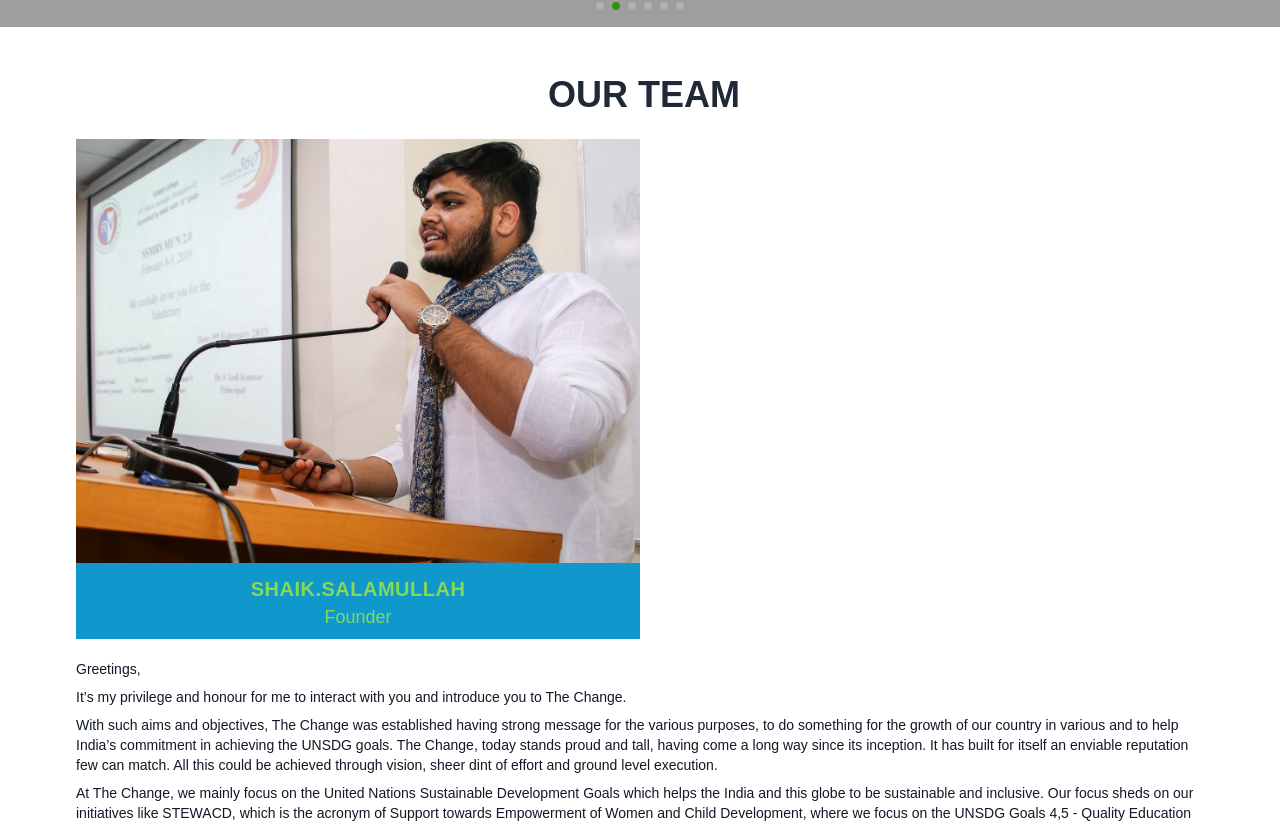
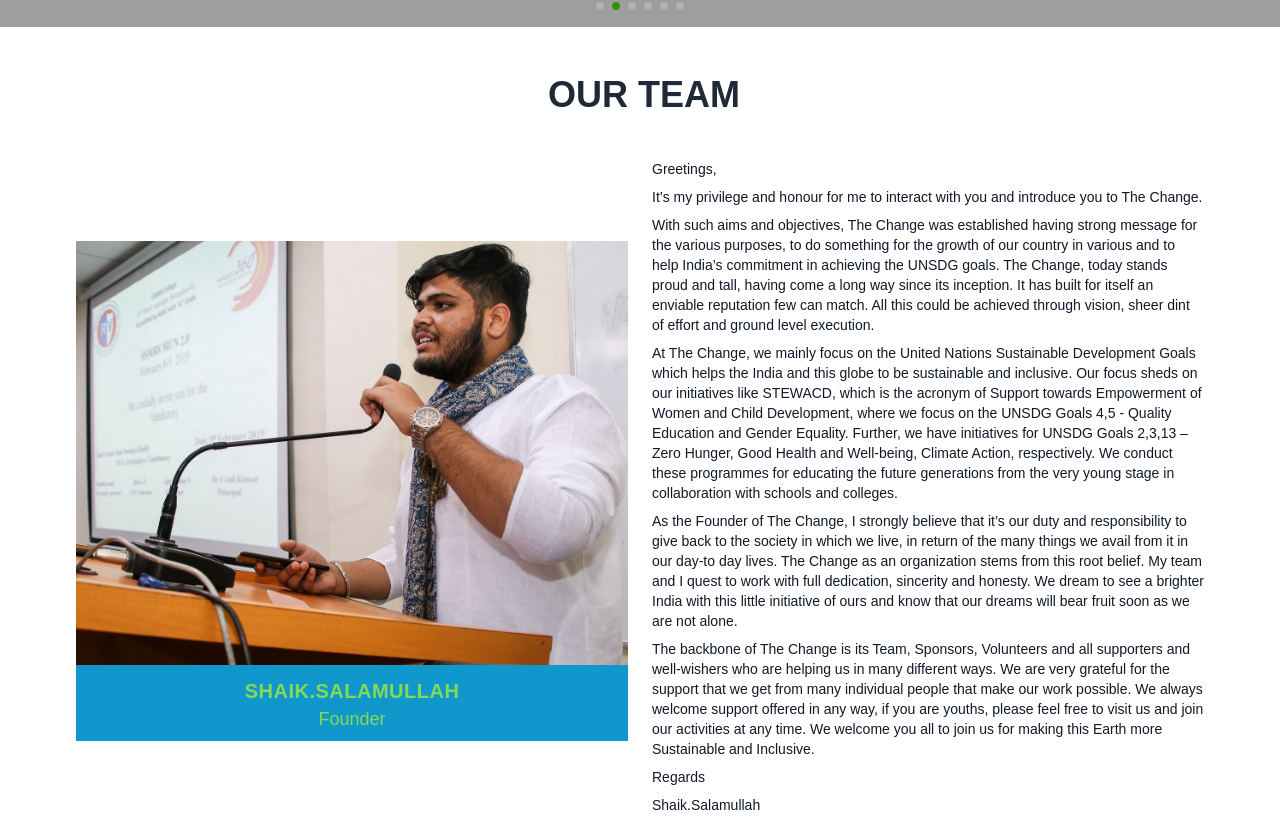
Before and after one commit to ripassorker2/Intership-project, a React (Create React App) app: page /ourteam in a window 1280 px wide. Shown: the part 895-1718 px from the top of the page. Built offline with nearby package versions, Linux system fonts and the light colour scheme; grey boxes are pictures that could not be loaded.

Commit message:
nothhing

```diff
--- a/src/Pages/WhoAreWe/OurTeam/OurTeam.jsx
+++ b/src/Pages/WhoAreWe/OurTeam/OurTeam.jsx
@@ -18,8 +18,8 @@ const OurTeam = () => {
               <h2 className="md:text-4xl text-3xl text-center py-3 pl-2 font-semibold uppercase text-gray-800">
                 Our team
               </h2>
-              <div class=" gap-6 m-3 items-center">
-                <div class="w-full lg:w-[50%] relative">
+              <div class=" grid grid-cols-2 gap-6 m-3 items-center">
+                <div class="w-full  relative">
                   <div class=" p-3 text-center bg-[#1097CC] w-full text-[#86D955] absolute bottom-0 z-50 text-xl">
                     <span class=" font-semibold uppercase tracking-wide ">
                       Shaik.Salamullah
```
